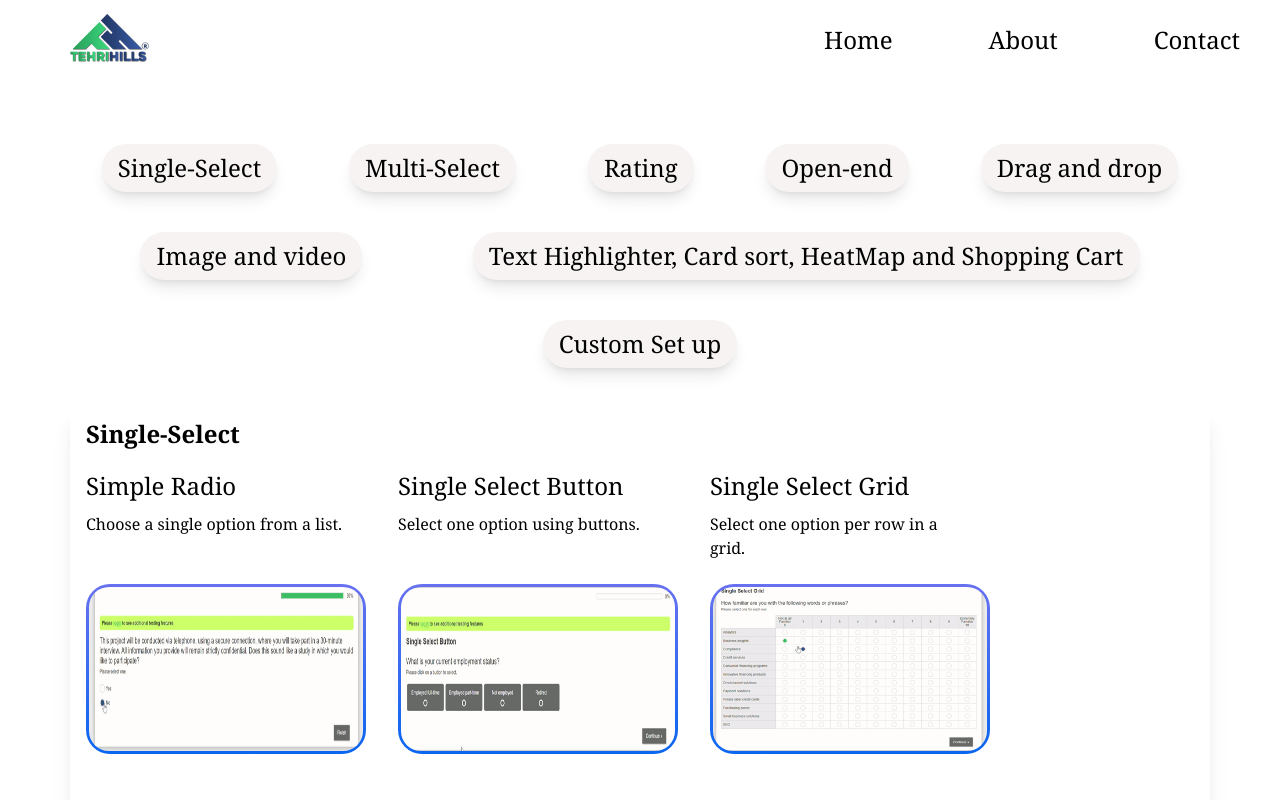
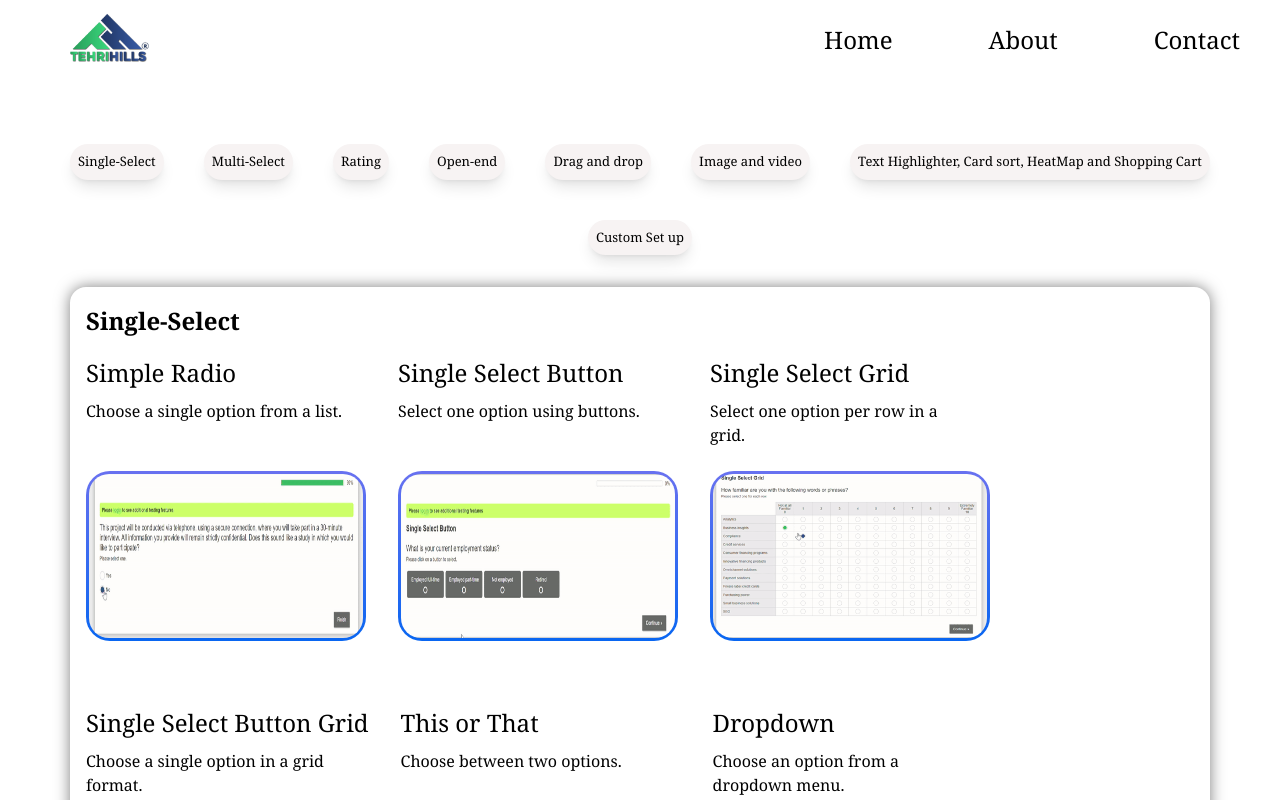
Before and after one commit to shivampanwar007/survey, a React (Create React App) app: page / in a window 1280 px wide. Shown: the top 800 px of the page. Built offline with nearby package versions, Linux system fonts and the light colour scheme.

Commit message:
add shadow

```diff
--- a/src/Components/Body.js
+++ b/src/Components/Body.js
@@ -404,7 +404,7 @@ export default function Body() {
         {options.map((option, index) => (
           <p
             key={index}
-            className="bg-[#F7F3F3] font-medium text-2xl px-4 py-2 rounded-3xl shadow-lg cursor-pointer hover:scale-105 hover:shadow-[0_5px_15px_rgba(0,0,0,1)] transition-transform duration-300"
+            className="bg-[#F7F3F3] font-medium text-[13px] px-2 py-2 rounded-3xl shadow-lg cursor-pointer hover:scale-105 hover:shadow-[0_5px_15px_rgba(0,0,0,1)] transition-transform duration-300"
             onClick={() => handleScrollTo(option)} // Scroll on click
           >
             {option}
@@ -417,7 +417,8 @@ export default function Body() {
         <div
           key={index}
           ref={(el) => (sectionRefs.current[option] = el)} // Assign ref for each section
-          className="bg-white shadow-xl p-4  rounded-2xl"
+          className="bg-white  p-4  rounded-2xl"
+          style={{ boxShadow: '0 0px 15px rgba(0, 0, 0, 0.50)' }}
         >
           <p className="text-[24px] font-semibold ">{option}</p>
           <div className="flex flex-wrap  md:gap-8 gap-2">
```
